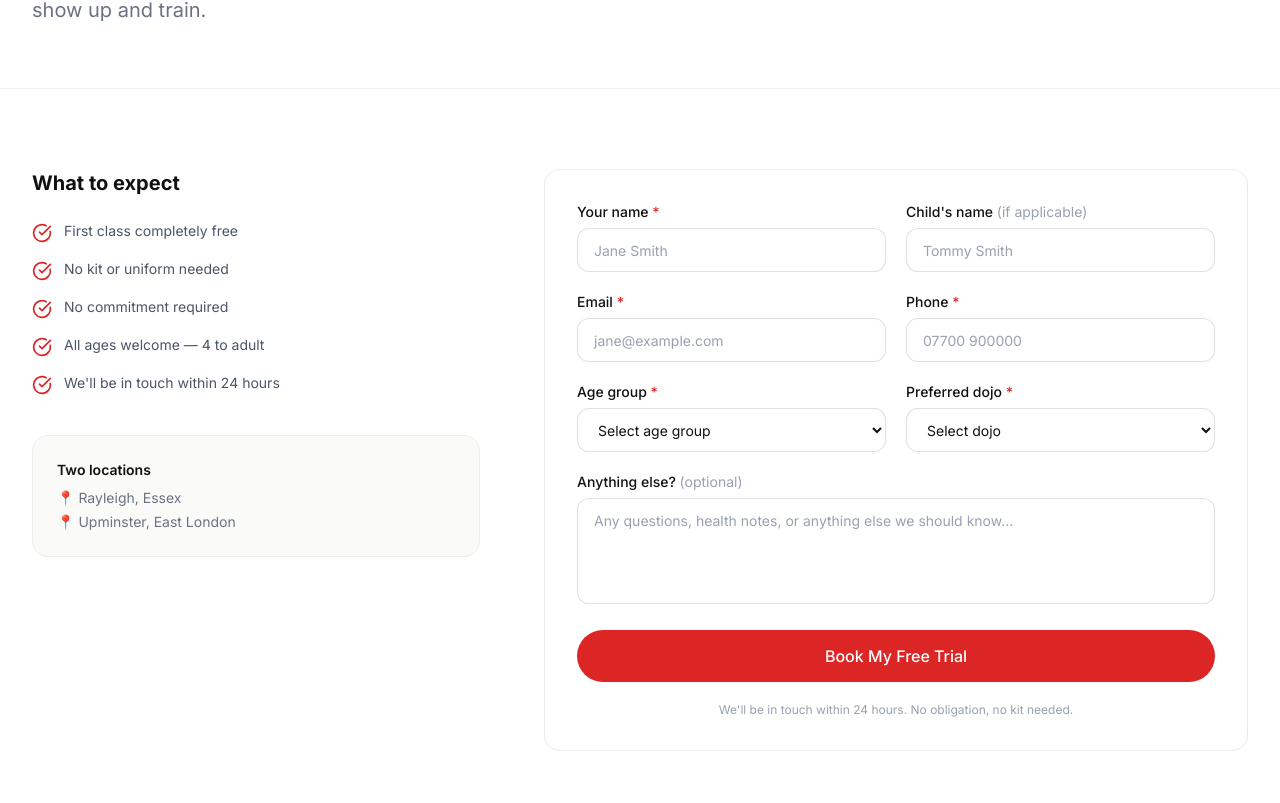
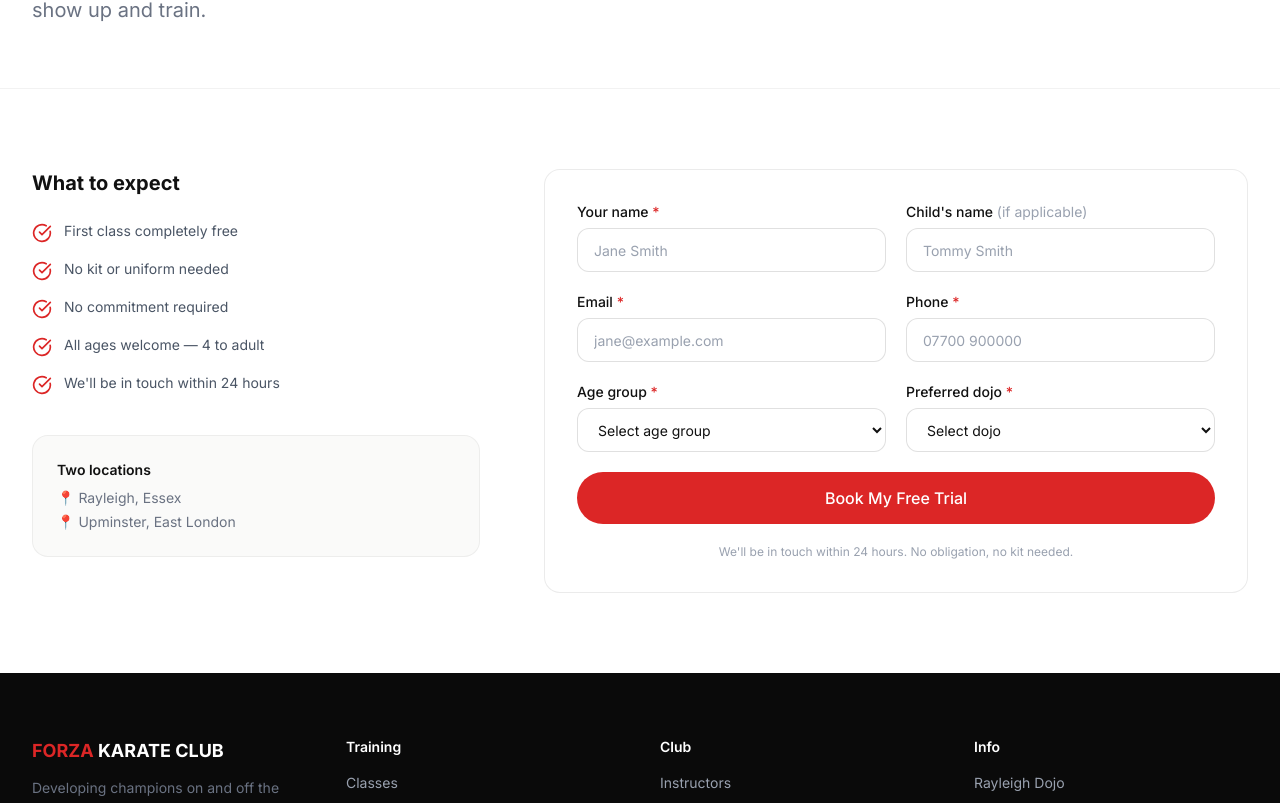
Before and after one commit to anthonieveritt-afk/forza-karate-website, a Next.js app: page /trial-class in a window 1280 px wide. Shown: the part 387-1190 px from the top of the page. Built offline with nearby package versions, Linux system fonts and the light colour scheme.

Commit message:
Trial form: remove Anything else field

```diff
--- a/components/forms/TrialClassForm.tsx
+++ b/components/forms/TrialClassForm.tsx
@@ -148,18 +148,6 @@ export default function TrialClassForm() {
         </div>
       </div>
 
-      <div>
-        <label className="block text-sm font-medium text-[#111111] mb-1.5">
-          Anything else? <span className="text-gray-400 font-normal">(optional)</span>
-        </label>
-        <textarea
-          name="message"
-          rows={4}
-          placeholder="Any questions, health notes, or anything else we should know..."
-          className="w-full px-4 py-3 rounded-xl border border-black/12 bg-white text-[#111111] text-sm placeholder-gray-400 focus:outline-none focus:ring-2 focus:ring-[#dc2626] focus:border-transparent transition resize-none"
-        />
-      </div>
-
       <Button
         type="submit"
         size="lg"
```
